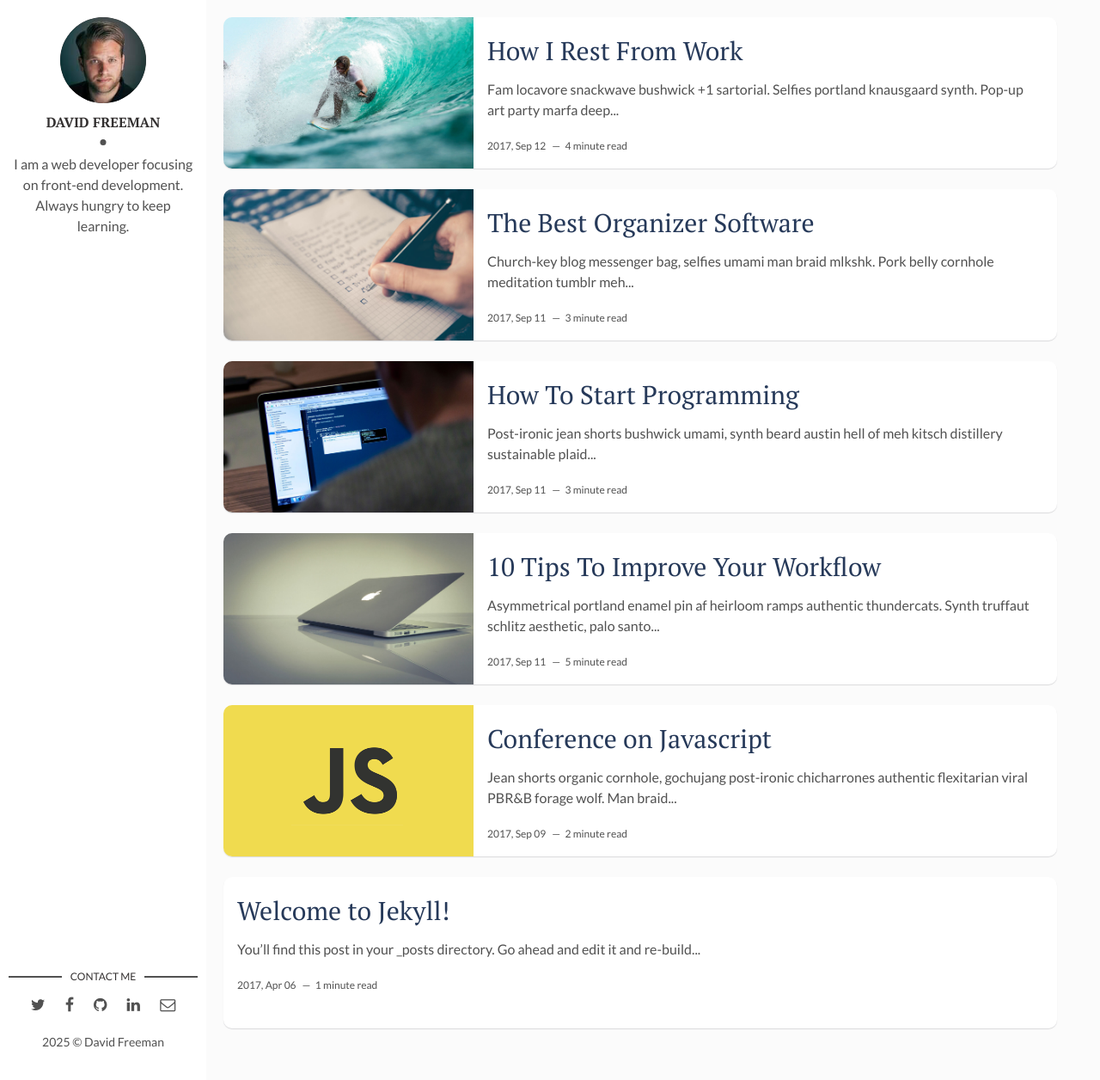
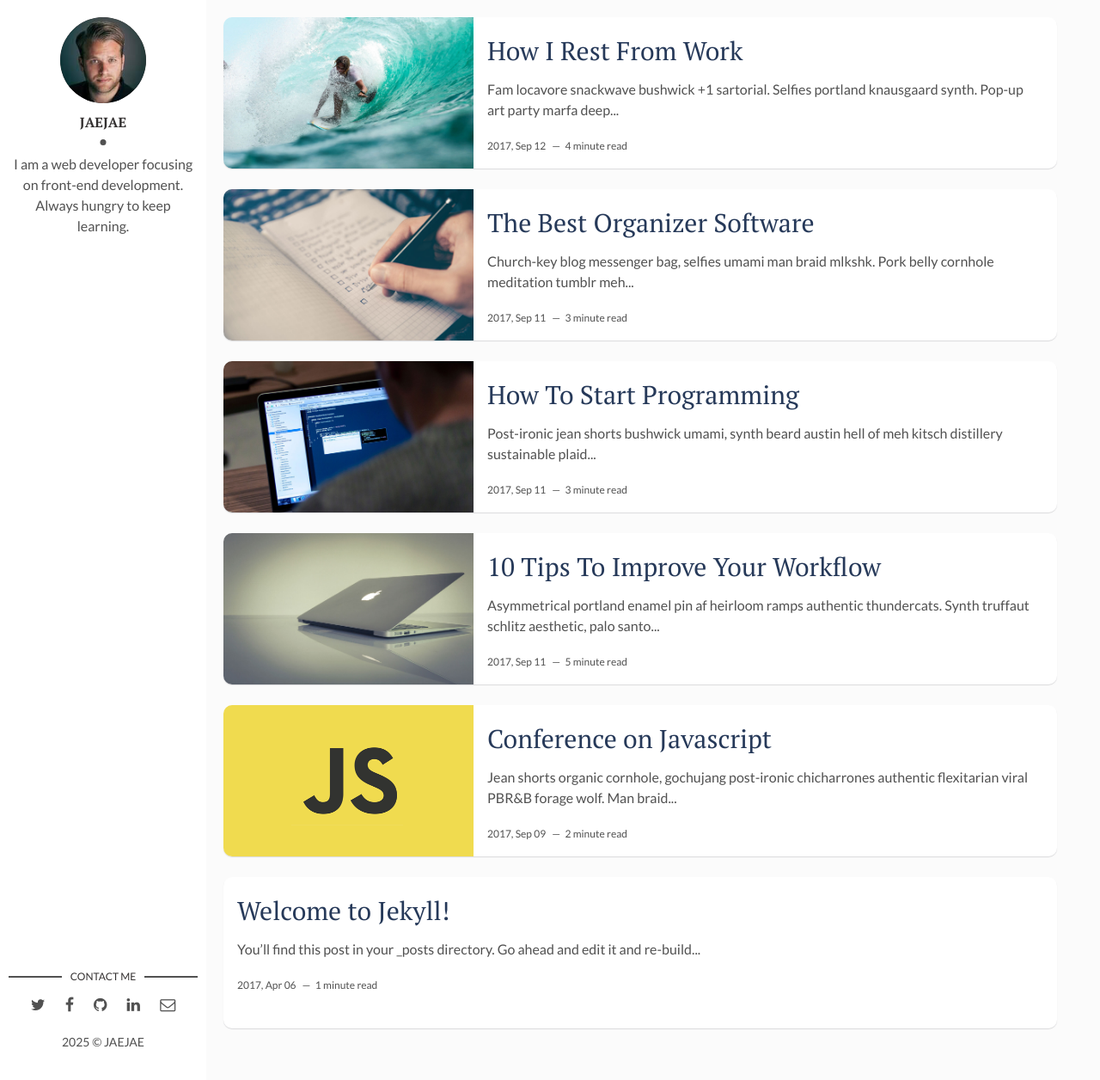
Before and after one commit to wonjae2025/HappyBdayJaeJae, a Jekyll site: the page built from index.html, in a window 1280 px wide and 1256 px high. Shown: the whole window at 86% size. Built offline with Jekyll 4.4.1, drawn with Linux system fonts in a browser that asks for light colours; the list of posts is cut into pages by our own code; some of the changed lines change nothing that is shown.

Commit message:
edit _config.yml

```diff
--- a/_config.yml
+++ b/_config.yml
@@ -1,15 +1,13 @@
-title: Hello, world! I'm David Freeman
+title: 🎉Happy Birthday🎉
 description: > # this means to ignore newlines until "baseurl:"
-  Write an awesome description for your new site here. You can edit this
-  line in _config.yml. It will appear in your document head meta (for
-  Google search results) and in your feed.xml site description.
+  Wishing you a truly wonderful celebration!
 permalink: ':title/'
-baseurl: "/flexible-jekyll" # the subpath of your site, e.g. /blog
-url: "" # the base hostname & protocol for your site, e.g. http://example.com
+baseurl: "/HappyBdayJaeJae" # the subpath of your site, e.g. /blog
+url: "https://wonjae2025.github.io" # the base hostname & protocol for your site, e.g. http://example.com
 site-twitter: #if your site has a twitter account, enter it here
 
 # Author Settings
-author: David Freeman # add your name
+author: JAEJAE # add your name
 author-img: david-freeman.jpg # add your photo
 about-author: I am a web developer focusing on front-end development. Always hungry to keep learning. # add description
 social-twitter: # add your Twitter handle
```
